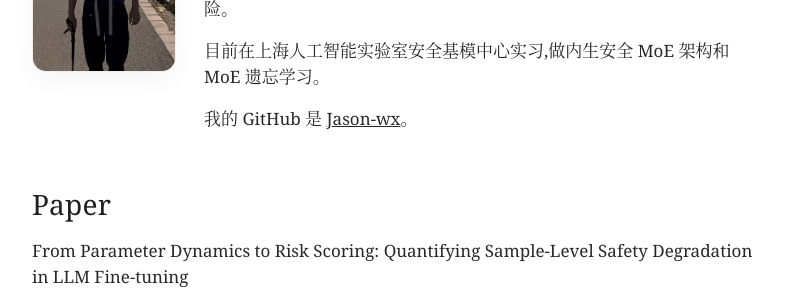
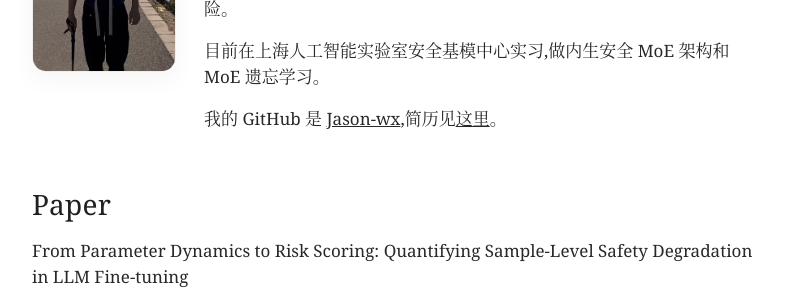
Before and after one commit to Jason-wx/Jason-wx.github.io, a Jekyll site: the page built from index.md, in a window 1280 px wide. Shown: the part 236-531 px from the top of the page, without its empty margins (244-1035 px from the left). Built offline with Jekyll 4.4.1, drawn with Linux system fonts in a browser that asks for light colours.

Commit message:
Add resume link to intro and light card background for inline SVG figures
Co-Authored-By: Claude Sonnet 5.5 <noreply@anthropic.com>

```diff
--- a/assets/css/style.css
+++ b/assets/css/style.css
@@ -88,3 +88,6 @@ blockquote p:last-child{margin-bottom:0}
 .lang-switch a:hover{opacity:1;text-decoration:underline}
 .lang-switch a.active{opacity:1;font-weight:600;color:#e11d47}
 .lang-switch .sep{opacity:.35;margin:0 .35rem}
+
+/* inline SVG figures (rubric-grpo): light card background so they don't float on pure white */
+figure svg{background:#faf8f4;border:1px solid rgba(40,40,40,.08);border-radius:14px;padding:.75rem 1rem;box-shadow:0 8px 26px rgba(0,0,0,.045)}
--- a/index.md
+++ b/index.md
@@ -11,7 +11,7 @@ layout: default
 
 目前在上海人工智能实验室安全基模中心实习,做内生安全 MoE 架构和 MoE 遗忘学习。
 
-我的 GitHub 是 [Jason-wx](https://github.com/Jason-wx)。
+我的 GitHub 是 [Jason-wx](https://github.com/Jason-wx),简历见[这里]({{ '/assets/resume.pdf' | relative_url }})。
 
 </div>
 </div>
```
Also changed, not shown: 1 other file.
